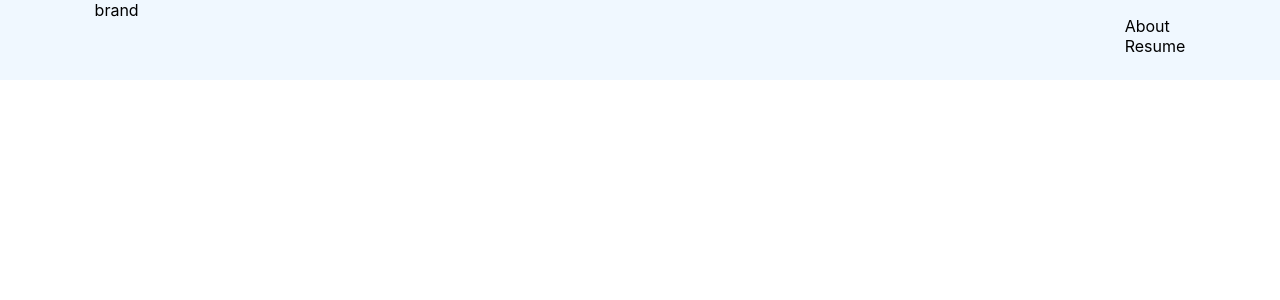
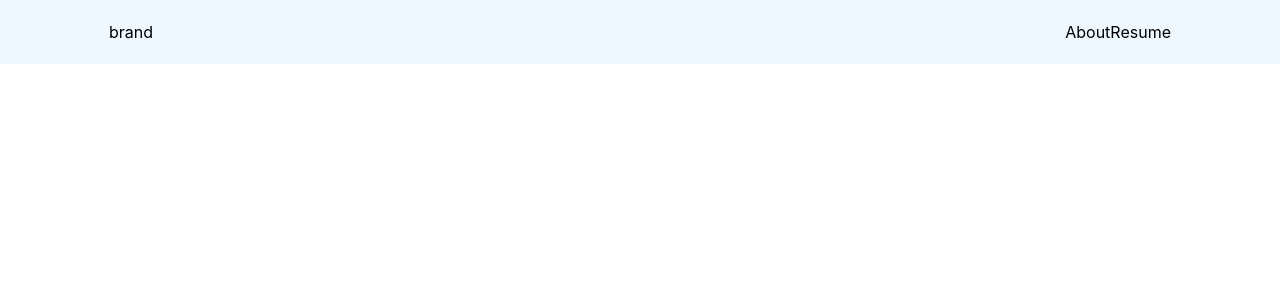
Before and after one commit to chenmichael2/new-portfolio, a React (Create React App) app in the folder chen-portfolio/: page / in a window 1280 px wide. Shown: the top 300 px of the page. Built offline with nearby package versions, Linux system fonts and the light colour scheme.

Commit message:
Modifying navbar

```diff
--- a/chen-portfolio/src/component/navbar/navbar.css
+++ b/chen-portfolio/src/component/navbar/navbar.css
@@ -1,10 +1,17 @@
 .navbar {
-    height: 80px;
+    height: 64px;
     background-color: aliceblue;
     display: flex;
+    flex-wrap: nowrap;
     justify-content: space-around;
+}
+
+.nav-left, .nav-right {
+    align-self: center;
 }
 
 .menu {
     list-style: none;
+    display: flex;
+    flex-wrap: nowrap;
 }
--- a/chen-portfolio/src/component/navbar/navbar.js
+++ b/chen-portfolio/src/component/navbar/navbar.js
@@ -6,7 +6,6 @@ class NavBar extends Component {
         return (
             <nav className="navbar">
                 <div className="nav-left">brand</div>
-                <span></span>
                 <span></span>
                 <span></span>
                 <span></span>
```
